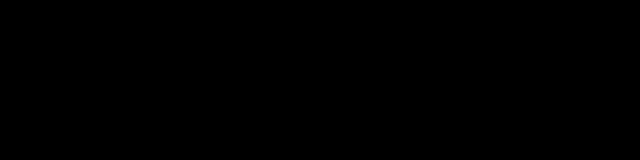
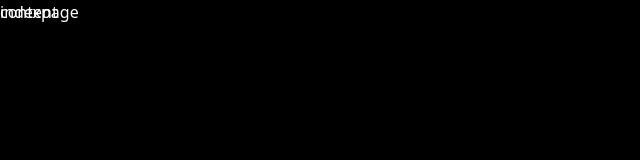
Before and after one commit to fvcoder/netflix-tv, a React (Vite) app: page / in a window 1280 px wide. Shown: the top 160 px of the page, without its empty margins (0-640 px from the left). Built offline with nearby package versions, Linux system fonts and the light colour scheme.

Commit message:
Router basic

```diff
--- a/index.html
+++ b/index.html
@@ -5,7 +5,7 @@
     <meta name="viewport" content="width=device-width, initial-scale=1.0" />
     <title>Netflix Clone</title>
   </head>
-  <body class="bg-black">
+  <body class="bg-black cursor-default text-white">
     <div id="root">
       <style>
         @keyframes loadding-anim {
--- a/package.json
+++ b/package.json
@@ -9,8 +9,10 @@
     "preview": "vite preview"
   },
   "dependencies": {
+    "classnames": "^2.3.2",
     "react": "^18.2.0",
-    "react-dom": "^18.2.0"
+    "react-dom": "^18.2.0",
+    "react-router-dom": "^6.4.0"
   },
   "devDependencies": {
     "@types/react": "^18.0.17",
--- a/src/App.tsx
+++ /dev/null
@@ -1,5 +0,0 @@
-function App(): JSX.Element {
-  return <div>hola mundo</div>;
-}
-
-export default App;
--- /dev/null
+++ b/src/feactures/layout.tsx
@@ -0,0 +1,11 @@
+import { Outlet } from "react-router-dom";
+import { Navbar } from "./navbar/navbar";
+
+export function Layout(): JSX.Element {
+  return (
+    <div className="relative w-full">
+      <Navbar />
+      <Outlet />
+    </div>
+  );
+}
--- /dev/null
+++ b/src/feactures/navbar/navbar.tsx
@@ -0,0 +1,9 @@
+import classnames from "classnames";
+
+export function Navbar(): JSX.Element {
+  return (
+    <nav className={classnames("absolute top-0 left-0 right-0 h-[70px]")}>
+      <div className="container mx-auto">content</div>
+    </nav>
+  );
+}
--- a/src/main.tsx
+++ b/src/main.tsx
@@ -1,7 +1,10 @@
 import React from "react";
 import ReactDOM from "react-dom/client";
-import App from "./App";
+import { Route, Routes, HashRouter } from "react-router-dom";
+import { Layout } from "./feactures/layout";
 import "./index.scss";
+import IndexPage from "./router";
+import PlayerPage from "./router/player";
 
 document.addEventListener("DOMContentLoaded", () => {
   const root = document.getElementById("root") as HTMLElement;
@@ -10,7 +13,14 @@ document.addEventListener("DOMContentLoaded", () => {
     if (root !== null) {
       ReactDOM.createRoot(root).render(
         <React.StrictMode>
-          <App />
+          <HashRouter>
+            <Routes>
+              <Route path="/:id" element={<PlayerPage />} />
+              <Route path="/" element={<Layout />}>
+                <Route path="/" element={<IndexPage />} />
+              </Route>
+            </Routes>
+          </HashRouter>
         </React.StrictMode>
       );
     }
--- /dev/null
+++ b/src/router/index.tsx
@@ -0,0 +1,3 @@
+export default function IndexPage(): JSX.Element {
+  return <div>indexpage</div>;
+}
--- /dev/null
+++ b/src/router/player.tsx
@@ -0,0 +1,3 @@
+export default function PlayerPage(): JSX.Element {
+  return <div>player page</div>;
+}
```
Also changed, not shown: .eslintrc.json, 1 other file (tests, documents, lock files or other folders).
